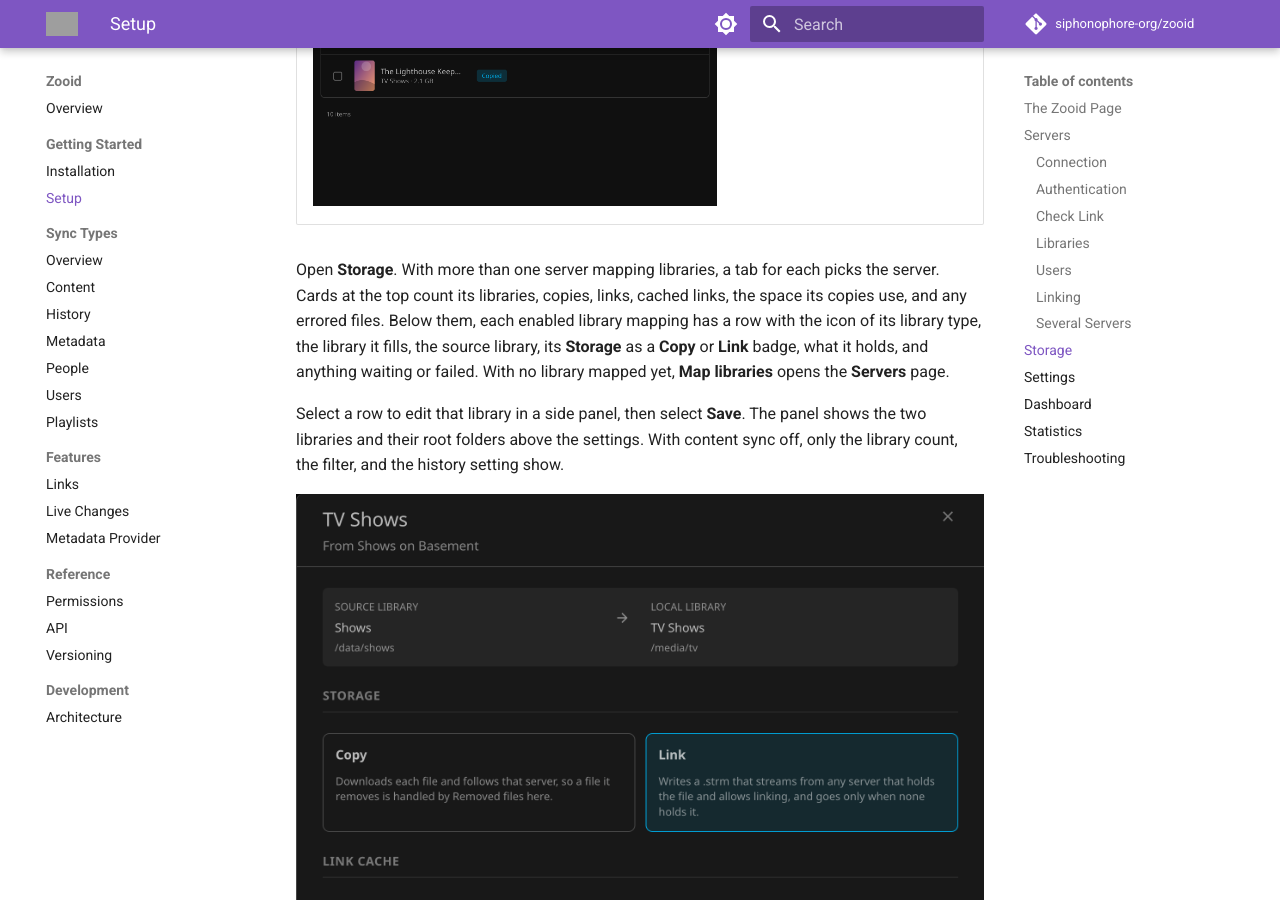
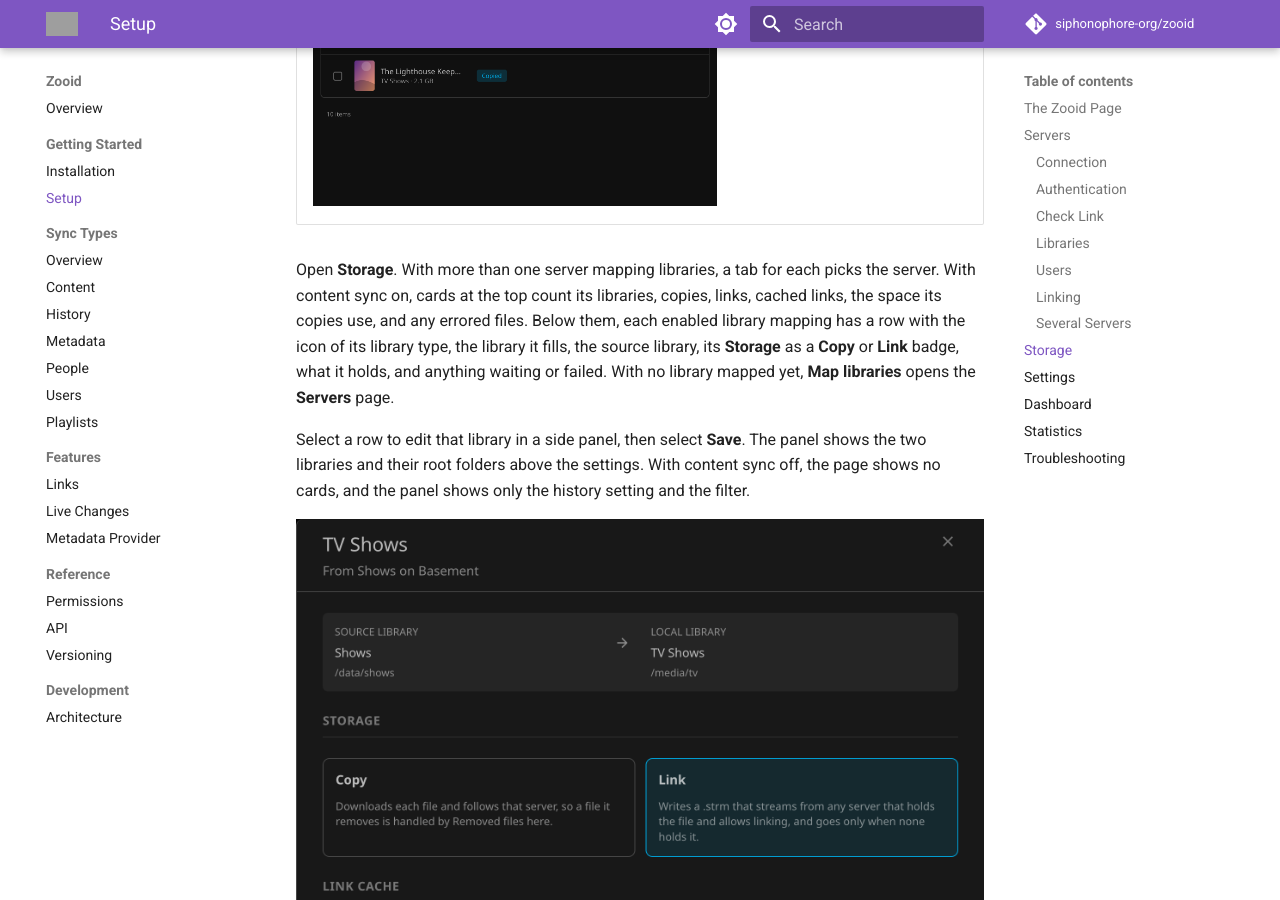
Before and after one commit to siphonophore-org/zooid, an MkDocs documentation site: the page built from docs/Setup.md, in a window 1280 px wide and 900 px high, scrolled down 9849 px. Built offline with MkDocs 1.6.1 and Material for MkDocs 9.7.7, drawn with Linux system fonts in a browser that asks for light colours; comment, search, counter and statistics services are not loaded; some of the changed text lies outside the part shown; grey boxes are pictures that could not be loaded.

Commit message:
history above the filter, drop the lone card

```diff
--- a/docs/Setup.md
+++ b/docs/Setup.md
@@ -111,9 +111,9 @@ Add each other server the same way. Their order in the list is their rank. For m
 | :--- | :--- |
 | ![Storage](screenshots/settings/Storage.png) | ![Storage on a phone](screenshots/settings/Storage%20Phone.png) |
 
-Open **Storage**. With more than one server mapping libraries, a tab for each picks the server. Cards at the top count its libraries, copies, links, cached links, the space its copies use, and any errored files. Below them, each enabled library mapping has a row with the icon of its library type, the library it fills, the source library, its **Storage** as a **Copy** or **Link** badge, what it holds, and anything waiting or failed. With no library mapped yet, **Map libraries** opens the **Servers** page.
+Open **Storage**. With more than one server mapping libraries, a tab for each picks the server. With content sync on, cards at the top count its libraries, copies, links, cached links, the space its copies use, and any errored files. Below them, each enabled library mapping has a row with the icon of its library type, the library it fills, the source library, its **Storage** as a **Copy** or **Link** badge, what it holds, and anything waiting or failed. With no library mapped yet, **Map libraries** opens the **Servers** page.
 
-Select a row to edit that library in a side panel, then select **Save**. The panel shows the two libraries and their root folders above the settings. With content sync off, only the library count, the filter, and the history setting show.
+Select a row to edit that library in a side panel, then select **Save**. The panel shows the two libraries and their root folders above the settings. With content sync off, the page shows no cards, and the panel shows only the history setting and the filter.
 
 ![Storage library](screenshots/settings/Storage%20Library.png)
 
@@ -122,8 +122,8 @@ Select a row to edit that library in a side panel, then select **Save**. The pan
 | **Storage** | **Copy** downloads each file and follows that server, so a file it removes is handled by **Removed files** here. **Link** writes a `.strm` that streams from any server that holds the file, and goes only when none holds it. See [Links](Links.md) |
 | **Link cache** | For a Link library, **Cache this library's links** keeps played links and upcoming episodes in the link cache |
 | **Always keep** | For a Link library, the shows and films that are full copies instead of links |
+| **Negotiate history** | For a Sync server with history sync on, writes merged watch history back to that server. See [History](History.md) |
 | **Library filter** | **Filter mode** syncs everything, or only what is picked, or everything but what is picked. It applies to content, history, and metadata. See [Content](Content.md#collection-syncing) |
-| **Negotiate history** | For a Sync server with history sync on, writes merged watch history back to that server. See [History](History.md) |
 
 Below the rows, **Content** lists every file that server syncs here, with its library, its size, and a badge for how it is kept: **Copied**, **Linked**, or **Cached** for a link whose file is in the link cache. A full copy in a Link library also shows as **Copied**, and the badge says why on hover. A file that is not synced also shows its status, and a cached link shows when it was last played. Search by name, and filter by **All**, **Copied**, **Linked**, or **Cached**. While a library links, a **Link cache** bar above the table shows how much of the cache is used.
 
```
Also changed, not shown: build.yaml (+4 -3 lines), docs/screenshots/settings/Storage Library.png, 2 other files.
